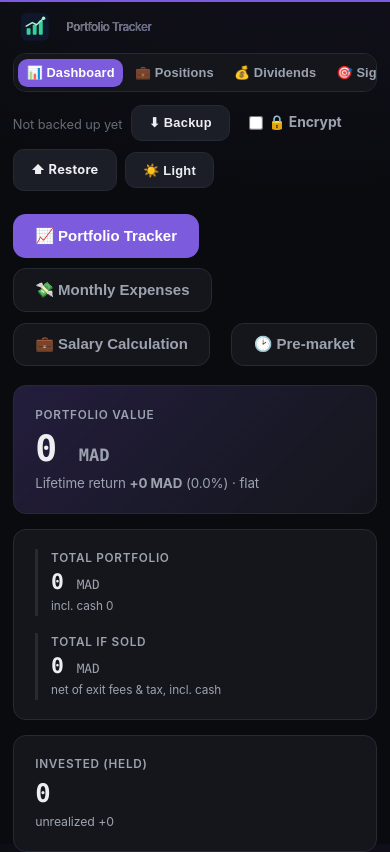
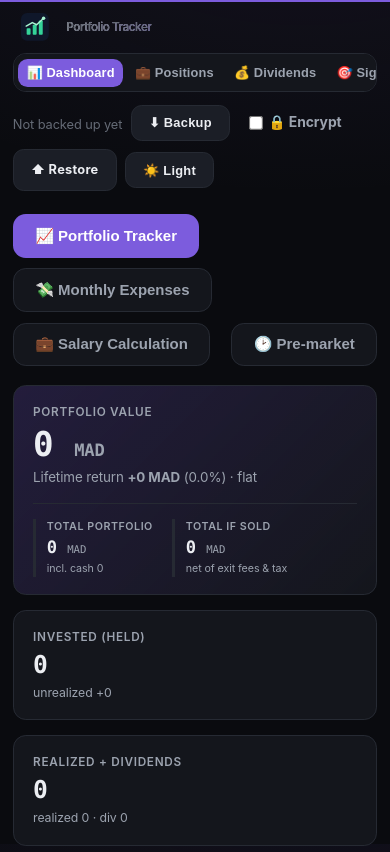
Before and after one commit to mehdizle/portfolio_tracker_v2, a website built with Vite: page index.html in a window 390 px wide. Shown: the top 852 px of the page. Built offline with nearby package versions, Linux system fonts and the light colour scheme.

Commit message:
Add files via upload

```diff
--- a/styles.css
+++ b/styles.css
@@ -2074,29 +2074,33 @@ th.center input[type="checkbox"],
 }
 .dash-hero {
   display: grid;
-  grid-template-columns: 1.4fr 1fr 1fr 1fr;
+  grid-template-columns: 1.6fr 1fr 1fr;
   gap: 14px;
   margin-bottom: 18px;
   align-items: stretch;
 }
-/* ---- Dashboard hero: one consistent card system across all blocks ----
-   Every block shares the same padding, border, radius, and vertical centering
-   so the row reads as a cohesive strip. Labels are uppercase/tracked; values
-   are mono; secondary lines are muted. */
+/* ---- Dashboard hero: consistent card system ---- */
 .dash-hero .hero-main,
-.dash-hero .hero-totals,
 .dash-hero .hero-card {
   background: var(--panel);
   border: 1px solid var(--border);
   border-radius: var(--radius, 14px);
-  padding: 18px 20px;
+  padding: 16px 18px;
   display: flex;
   flex-direction: column;
   justify-content: center;
 }
-/* Primary value card gets a subtle brand wash to anchor the row. */
+/* Primary value card: brand wash + a horizontal split (value on the left, the
+   two portfolio totals tucked to the right at smaller size). */
 .dash-hero .hero-main {
   background: linear-gradient(135deg, rgba(124, 92, 221, 0.22), var(--panel));
+  flex-direction: row;
+  align-items: center;
+  gap: 18px;
+}
+.dash-hero .hero-main-left {
+  flex: 1 1 auto;
+  min-width: 0;
 }
 .dash-hero .hero-label,
 .dash-hero .hero-card .k {
@@ -2107,10 +2111,10 @@ th.center input[type="checkbox"],
   font-weight: 600;
 }
 .dash-hero .hero-value {
-  font-size: 34px;
+  font-size: 32px;
   font-weight: 800;
   font-family: var(--mono, monospace);
-  margin: 6px 0 4px;
+  margin: 5px 0 4px;
   line-height: 1.05;
 }
 .dash-hero .hero-sub {
@@ -2118,10 +2122,10 @@ th.center input[type="checkbox"],
   color: var(--text2);
 }
 .dash-hero .hero-card .v {
-  font-size: 24px;
+  font-size: 23px;
   font-weight: 700;
   font-family: var(--mono, monospace);
-  margin: 6px 0 2px;
+  margin: 5px 0 2px;
   line-height: 1.05;
 }
 .dash-hero .hero-card .mini {
@@ -2129,28 +2133,34 @@ th.center input[type="checkbox"],
   color: var(--text2);
 }
 
-/* Totals block: two evenly-spaced figures, smaller than the hero value, each
-   with an accent left-border that turns green/red with the profit/loss verdict. */
+/* Totals: small figures to the far RIGHT of the value card (not a separate
+   card). Left-border accent turns green/red with the profit/loss verdict. */
 .dash-hero .hero-totals {
-  gap: 16px;
+  flex: 0 0 auto;
+  display: flex;
+  flex-direction: column;
+  gap: 12px;
+  padding-left: 18px;
+  border-left: 1px solid var(--border);
 }
 .dash-hero .hero-total {
   border-left: 3px solid var(--border);
-  padding-left: 12px;
+  padding-left: 10px;
 }
 .dash-hero .hero-total .k {
-  font-size: 11px;
+  font-size: 10px;
   color: var(--text2);
   text-transform: uppercase;
-  letter-spacing: 0.06em;
+  letter-spacing: 0.05em;
   font-weight: 600;
 }
 .dash-hero .hero-total .v {
-  font-size: 20px;
+  font-size: 16px;
   font-weight: 700;
   font-family: var(--mono, monospace);
   line-height: 1.1;
-  margin: 3px 0 2px;
+  margin: 2px 0 1px;
+  white-space: nowrap;
 }
 .dash-hero .hero-total .v.pos {
   color: var(--success, #26d07c);
@@ -2165,12 +2175,12 @@ th.center input[type="checkbox"],
   border-left-color: var(--error, #ef4444);
 }
 .dash-hero .hero-total .v .u {
-  font-size: 12px;
+  font-size: 10px;
   color: var(--text2);
   font-weight: 400;
 }
 .dash-hero .hero-total .mini {
-  font-size: 11px;
+  font-size: 10px;
   color: var(--text2);
 }
 .wbar {
@@ -2255,4 +2265,19 @@ th.center input[type="checkbox"],
   #dashboard .dash-charts {
     grid-template-columns: 1fr !important;
   }
-}
+  /* Stack the totals below the value on narrow screens. */
+  .dash-hero .hero-main {
+    flex-direction: column;
+    align-items: stretch;
+    gap: 14px;
+  }
+  .dash-hero .hero-totals {
+    flex-direction: row;
+    flex-wrap: wrap;
+    gap: 18px;
+    padding-left: 0;
+    border-left: none;
+    border-top: 1px solid var(--border);
+    padding-top: 14px;
+  }
+}
```
Also changed, not shown: js/04-render.js (+9 -12 lines), src/app-core.generated.js.
